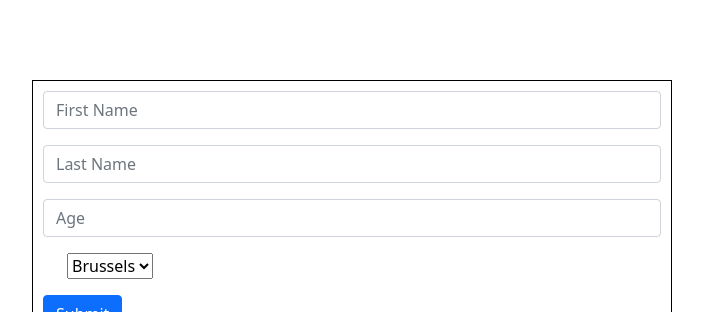
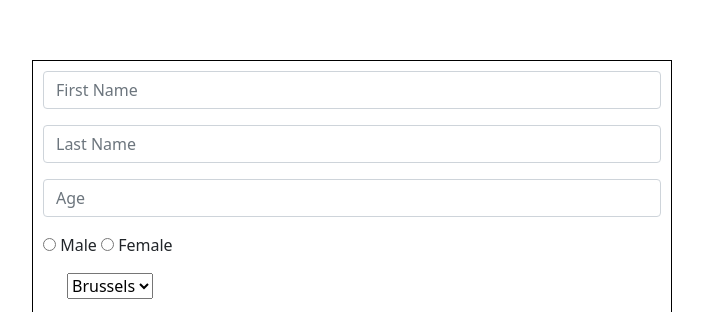
Before and after one commit to mattiepops/savics-challenge, a plain HTML site: page index.html in a window 1280 px wide. Shown: the part 160-472 px from the top of the page, without its empty margins (288-991 px from the left). Drawn offline with nearby package versions, Linux system fonts and the light colour scheme.

Commit message:
form input update

```diff
--- a/index.html
+++ b/index.html
@@ -23,6 +23,11 @@
             <div class="mb-3">
                 <input type="text" name="age" class="form-control" placeholder="Age" id="age">
             </div>
+            <div class="mb-3">
+                <input type="radio" name="gender" value='male' id="gender"> Male
+                <input type="radio" name="gender" value='female' id="gender"> Female
+
+            </div>
             <div class="mb-3 form-check">
                 <select name="city" id="city">
                     <option value="brussels">Brussels</option>
```
